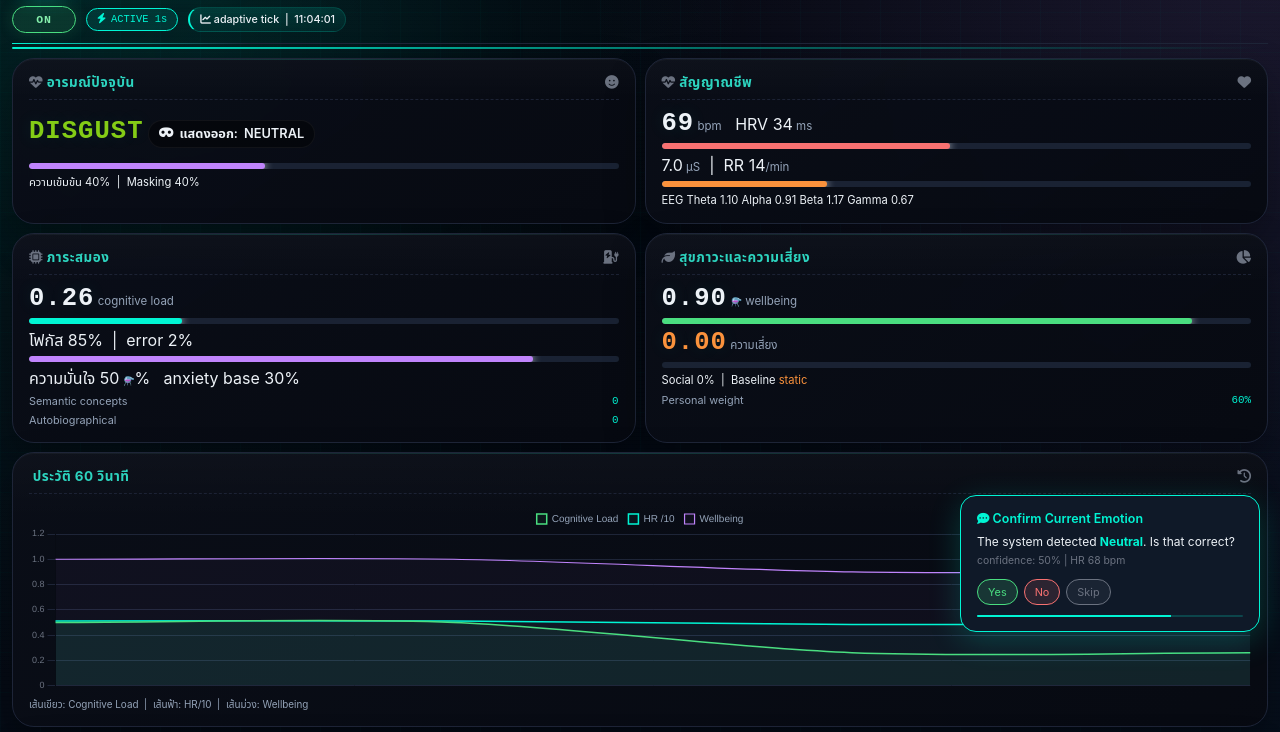
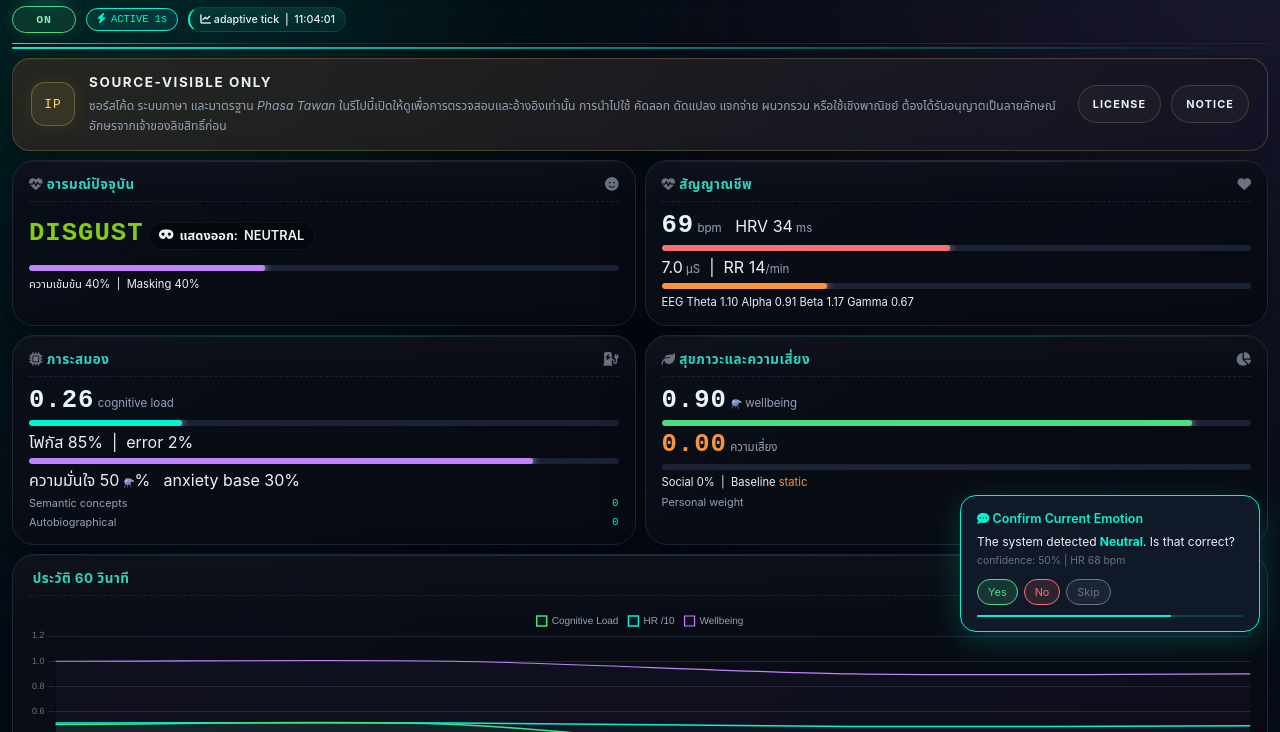
Before and after one commit to sanom-ai/Nuengdeaw-AI_TH, a website: page products/hub/index.html in a window 1280 px wide. Shown: the part 68-800 px from the top of the page. Drawn offline with nearby package versions, Linux system fonts and the light colour scheme.

Commit message:
Add prominent copyright notices to landing and hub

```diff
--- a/products/hub/index.html
+++ b/products/hub/index.html
@@ -84,6 +84,17 @@
 
   <!-- source strip -->
   <div id="source-strip" class="source-strip sim" style="margin-top:-6px;"></div>
+  <div class="copyright-strip" role="note" aria-label="Copyright notice">
+    <div class="copyright-mark">IP</div>
+    <div class="copyright-copy">
+      <strong>Source-visible only</strong>
+      <p>ซอร์สโค้ด ระบบภาษา และมาตรฐาน <em>Phasa Tawan</em> ในรีโปนี้เปิดให้ดูเพื่อการตรวจสอบและอ้างอิงเท่านั้น การนำไปใช้ คัดลอก ดัดแปลง แจกจ่าย ผนวกรวม หรือใช้เชิงพาณิชย์ ต้องได้รับอนุญาตเป็นลายลักษณ์อักษรจากเจ้าของลิขสิทธิ์ก่อน</p>
+    </div>
+    <div class="copyright-actions">
+      <a class="copyright-link" href="../../LICENSE">License</a>
+      <a class="copyright-link" href="../../NOTICE.md">Notice</a>
+    </div>
+  </div>
 
   <!-- 4 CARD GRID -->
   <div class="grid">
--- a/products/hub/style.css
+++ b/products/hub/style.css
@@ -210,10 +210,72 @@ body::after{
   border-color:var(--source-sim);color:var(--source-sim);
   box-shadow:0 0 14px rgba(0,245,212,0.15);
 }
-.source-badge.wear{
-  background:rgba(249,168,37,0.12);
-  border-color:var(--source-wear);color:var(--source-wear);
-  box-shadow:0 0 14px rgba(249,168,37,0.15);
+.copyright-strip{
+  display:grid;
+  grid-template-columns:auto 1fr auto;
+  gap:14px;
+  align-items:center;
+  padding:14px 18px;
+  border-radius:18px;
+  border:1px solid rgba(255,217,102,0.20);
+  background:linear-gradient(135deg, rgba(255,217,102,0.12), rgba(192,132,252,0.06)),rgba(8,12,22,0.92);
+  box-shadow:0 18px 36px rgba(0,0,0,0.24), inset 0 1px 0 rgba(255,255,255,0.03);
+}
+.copyright-mark{
+  width:44px;
+  height:44px;
+  border-radius:14px;
+  display:flex;
+  align-items:center;
+  justify-content:center;
+  font-family:'Michroma',monospace;
+  font-size:0.8rem;
+  letter-spacing:1px;
+  color:var(--gold);
+  border:1px solid rgba(255,217,102,0.28);
+  background:rgba(255,217,102,0.09);
+  box-shadow:0 0 20px rgba(255,217,102,0.08);
+}
+.copyright-copy strong{
+  display:block;
+  margin-bottom:4px;
+  font-size:0.84rem;
+  letter-spacing:0.12em;
+  text-transform:uppercase;
+  color:var(--text-primary);
+}
+.copyright-copy p{
+  font-size:0.76rem;
+  line-height:1.65;
+  color:var(--text-secondary);
+}
+.copyright-actions{
+  display:flex;
+  gap:10px;
+  justify-content:flex-end;
+  flex-wrap:wrap;
+}
+.copyright-link{
+  display:inline-flex;
+  align-items:center;
+  justify-content:center;
+  min-height:38px;
+  padding:0 14px;
+  border-radius:999px;
+  border:1px solid rgba(255,217,102,0.18);
+  background:rgba(255,255,255,0.03);
+  color:var(--text-primary);
+  text-decoration:none;
+  font-size:0.68rem;
+  font-weight:700;
+  letter-spacing:0.1em;
+  text-transform:uppercase;
+  transition:border-color 0.25s, transform 0.25s, background 0.25s;
+}
+.copyright-link:hover{
+  transform:translateY(-1px);
+  border-color:rgba(255,217,102,0.34);
+  background:rgba(255,217,102,0.07);
 }
 
 /* ── 4-CARD GRID ── */
@@ -777,6 +839,8 @@ input[type="range"]{width:68px;accent-color:var(--cyan-core);cursor:pointer;}
 }
 @media(max-width:1100px){
   :root{--gap:8px;--pad:8px;}
+  .copyright-strip{grid-template-columns:1fr;}
+  .copyright-actions{justify-content:flex-start;}
   .grid{grid-template-columns:repeat(2,1fr);}
   .personality-sliders{display:none;}
   .dashboard{min-height:calc(100vh - var(--pad) * 2);}
@@ -792,6 +856,10 @@ input[type="range"]{width:68px;accent-color:var(--cyan-core);cursor:pointer;}
   .recommend-card,.insights-card,.ops-card{min-height:unset;}
 }
 @media(max-width:680px){
+  .copyright-strip{padding:14px;}
+  .copyright-mark{width:40px;height:40px;border-radius:12px;}
+  .copyright-actions{display:grid;grid-template-columns:1fr 1fr;gap:8px;}
+  .copyright-link{min-height:36px;padding:0 10px;font-size:0.64rem;}
   .module-grid-five{grid-template-columns:1fr;}
   .module-grid-five > .panel{min-height:170px;}
   .module-grid-six{grid-template-columns:1fr;}
```
Also changed, not shown: landing/index.html (+2 -2 lines).
